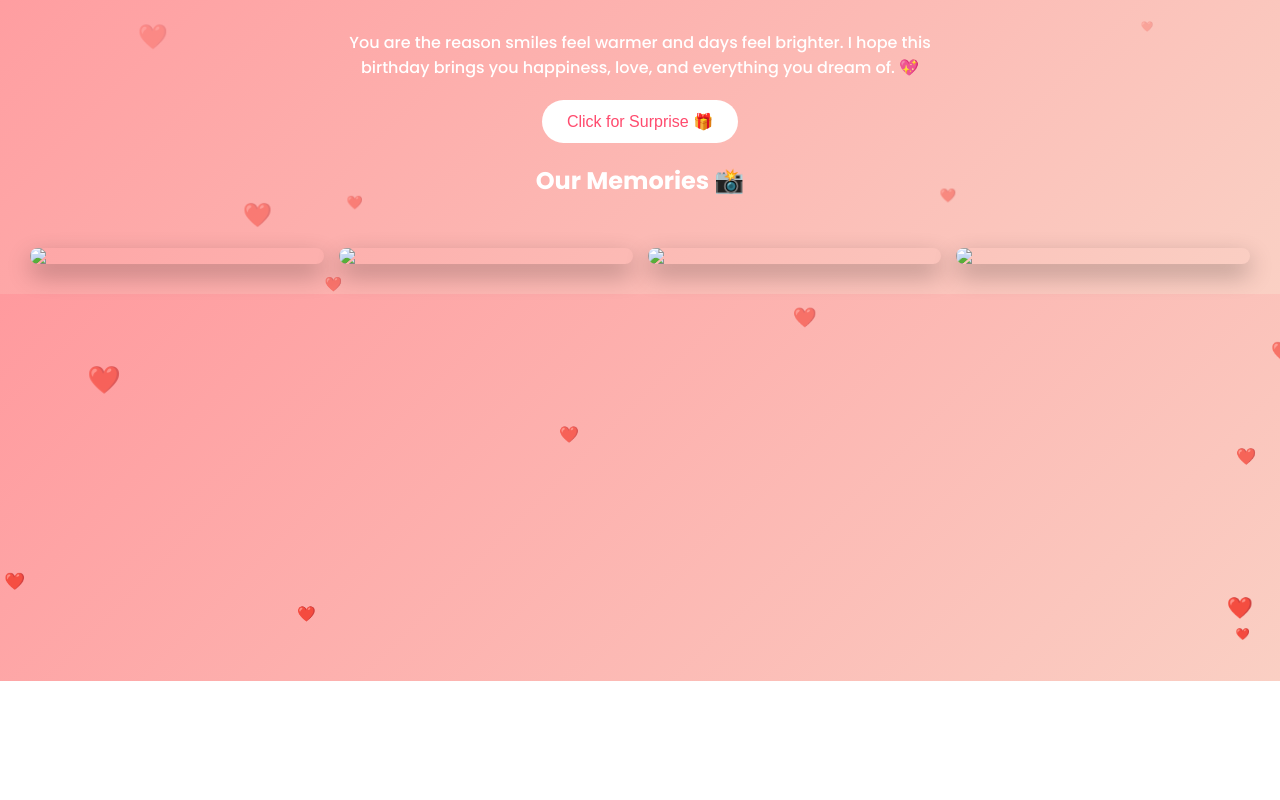
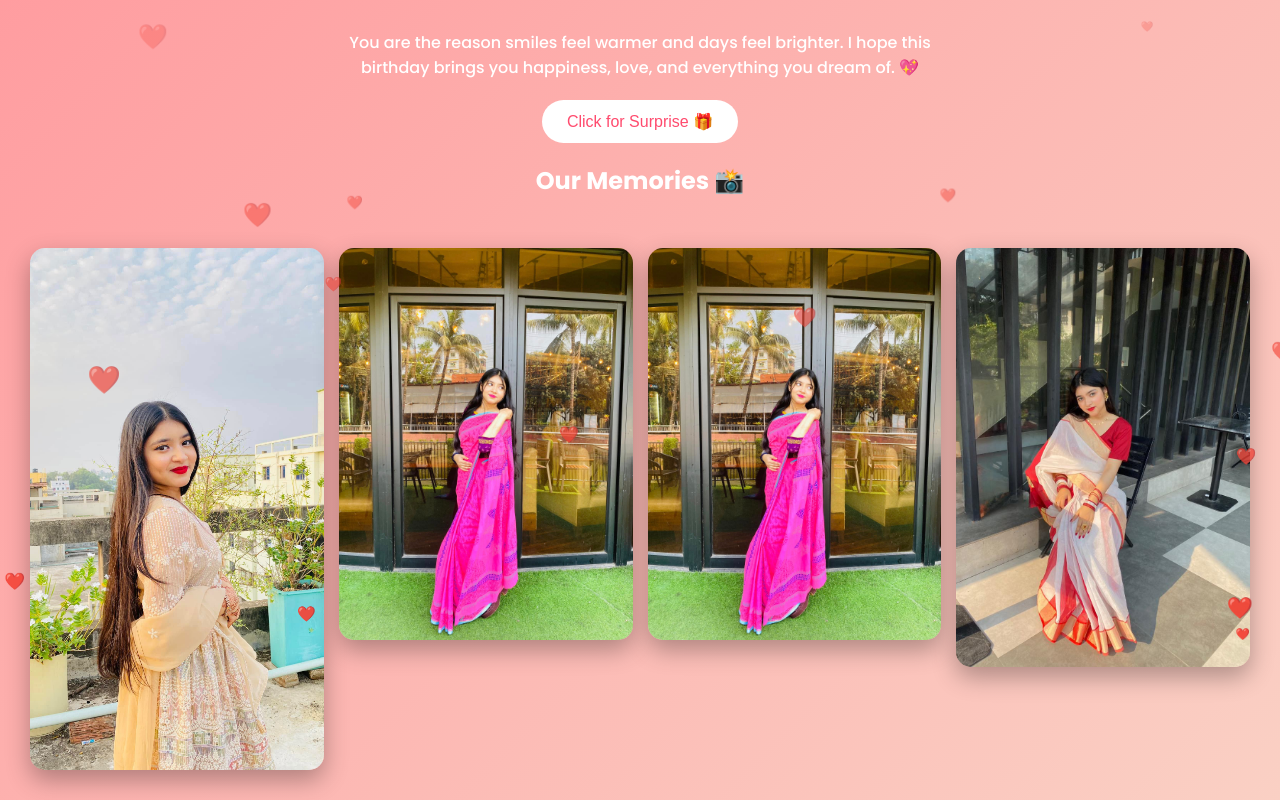
Before and after one commit to SabidUddin09/Afrin-Birthday, a plain HTML site: page index.html in a window 1280 px wide. Shown: the part 119-919 px from the top of the page. Before the commit the page ends 800 px from the top, so only its background shows below. Drawn offline with Linux system fonts and the light colour scheme.

Commit message:
Update index.html

```diff
--- a/index.html
+++ b/index.html
@@ -119,10 +119,10 @@ I hope this birthday brings you happiness, love, and everything you dream of.
 <h2>Our Memories 📸</h2>
 
 <div class="gallery">
-    <img src="photo1.jpg" onclick="openPopup(this.src)">
-    <img src="photo2.jpg" onclick="openPopup(this.src)">
-    <img src="photo3.jpg" onclick="openPopup(this.src)">
-    <img src="photo4.jpg" onclick="openPopup(this.src)">
+    <img src="481087769_937470211935317_8889964748640866199_n.jpg" onclick="openPopup(this.src)">
+    <img src="481265198_937484045267267_6338188800563191958_n.jpg" onclick="openPopup(this.src)">
+    <img src="481265198_937484045267267_6338188800563191958_n.jpg" onclick="openPopup(this.src)">
+    <img src="491353206_974866248195713_5861801529588962949_n.jpg" onclick="openPopup(this.src)">
 </div>
 
 <div class="popup" id="popup" onclick="closePopup()">
@@ -131,7 +131,7 @@ I hope this birthday brings you happiness, love, and everything you dream of.
 
 <!-- Background Music -->
 <audio autoplay loop>
-    <source src="music.mp3" type="audio/mpeg">
+    <source src="ytmp3free.cc_happy-birthday-guitar-lesson-for-beginners-shorts-unplugged-youtubemp3free.org" type="audio/mpeg">
 </audio>
 
 <script>
```
